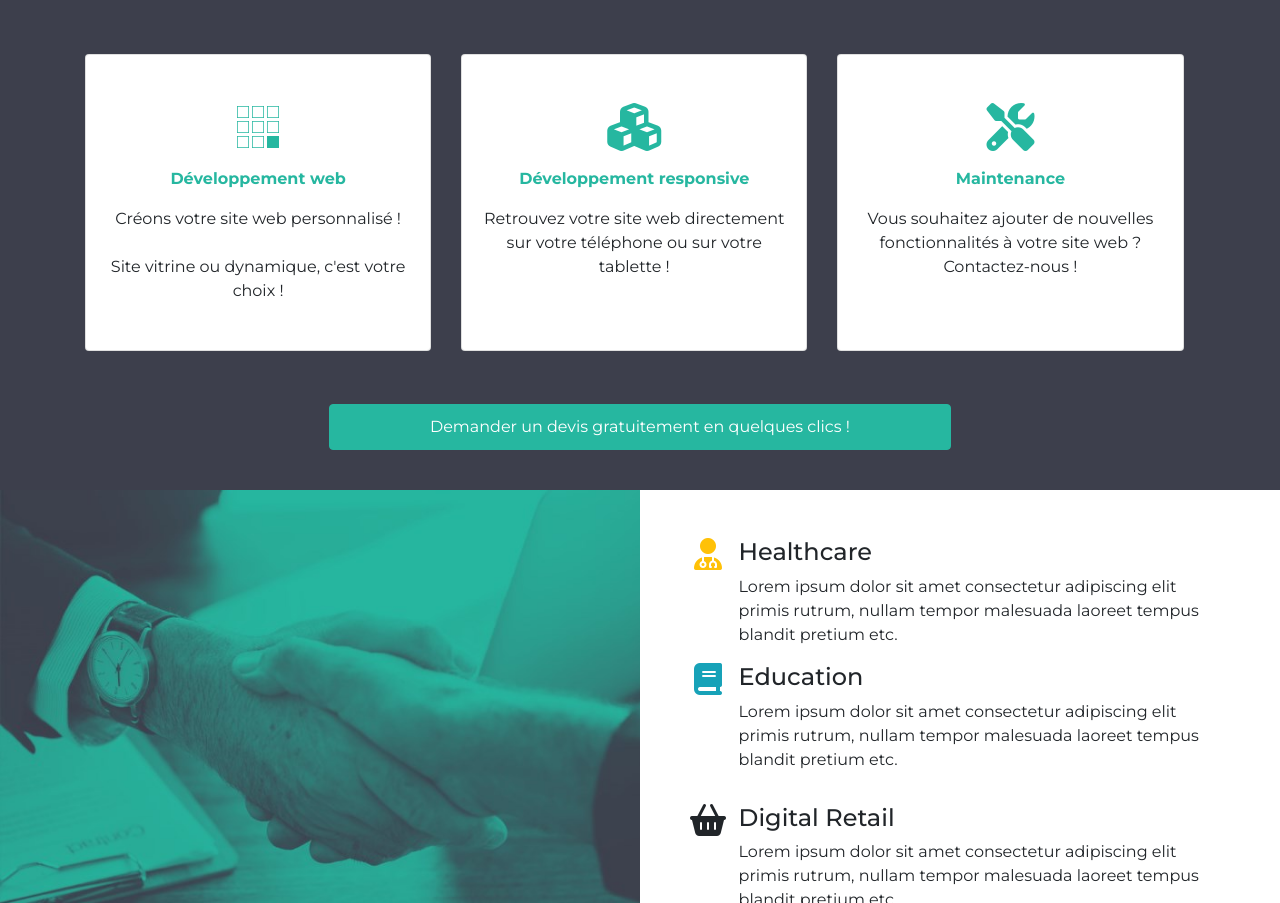
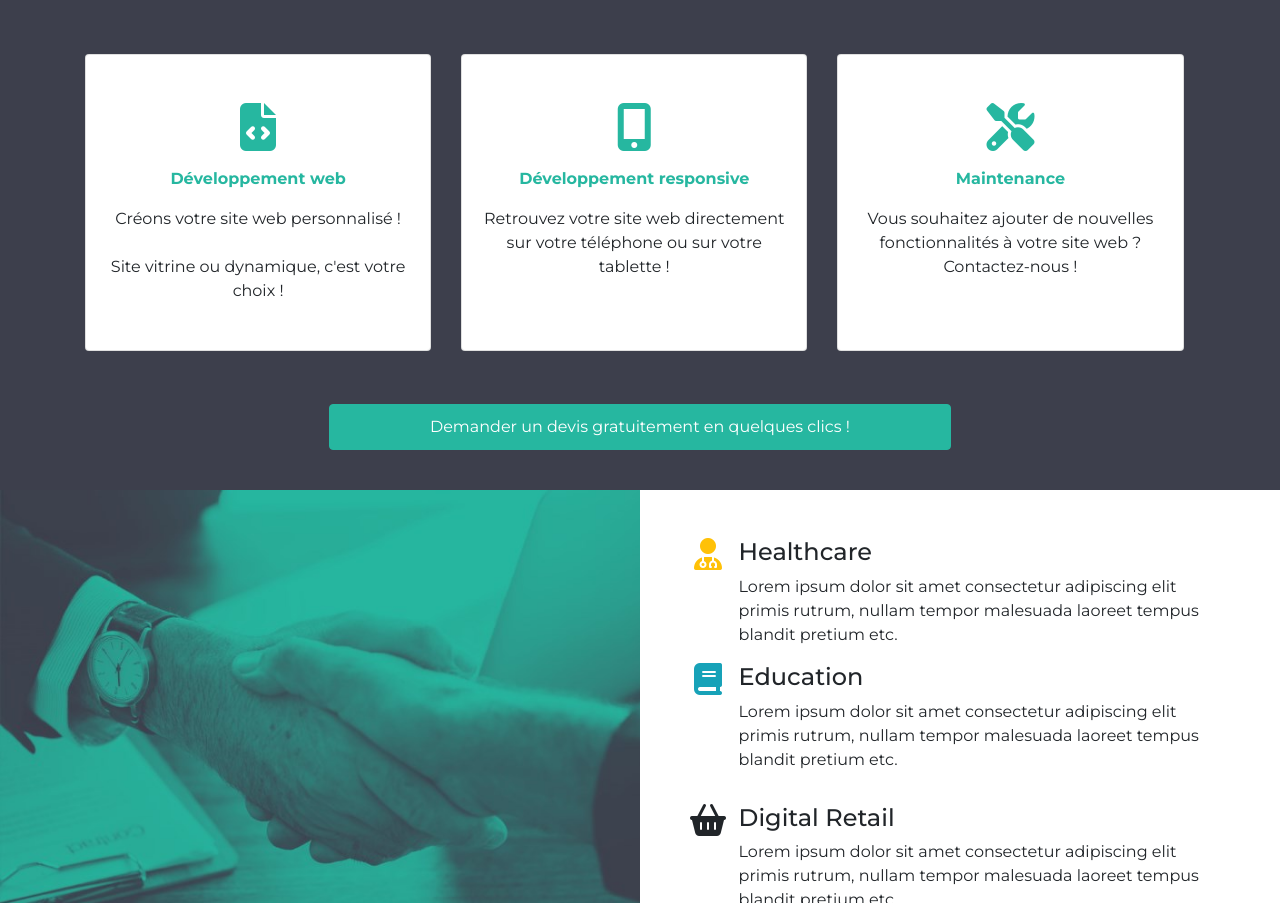
Before and after one commit to pierre-and-kevin/website, a plain HTML site: page index.html in a window 1280 px wide. Shown: the part 1620-2523 px from the top of the page. Drawn offline with nearby package versions, Linux system fonts and the light colour scheme.

Commit message:
Ajout icônes

```diff
--- a/index.html
+++ b/index.html
@@ -99,7 +99,7 @@
                 <div class="col-lg-3 col-md-6">
                   <div class="card mb-3">
                     <div class="card-body py-5" data-aos="zoom-in" data-aos-duration="1000">
-                      <div class="text-primary"><i class="pb-3 fab fa-buromobelexperte fa-3x"></i>
+                      <div class="text-primary"><i class="pb-3 fas fa-file-code fa-3x"></i>
                         <p class="font-weight-bold"><plang name="dev_web"></plang></p>
                       </div>
                       <p><plang name="reponse_1_dev_web"></plang><br><br><plang name="reponse_2_dev_web"></plang></p>
@@ -109,7 +109,7 @@
                 <div class="col-lg-3 col-md-6">
                   <div class="card mb-3">
                     <div class="card-body py-5" data-aos="zoom-in" data-aos-duration="1500">
-                      <div class="text-primary"><i class="pb-3 fas fa-cubes fa-3x"></i>
+                      <div class="text-primary"><i class="pb-3 fas fa-mobile-alt fa-3x"></i>
                         <p class="font-weight-bold"><plang name="dev_responsive"></plang></p>
                       </div>
                       <p><plang name="reponse_dev_responsive"></plang></p>
```
